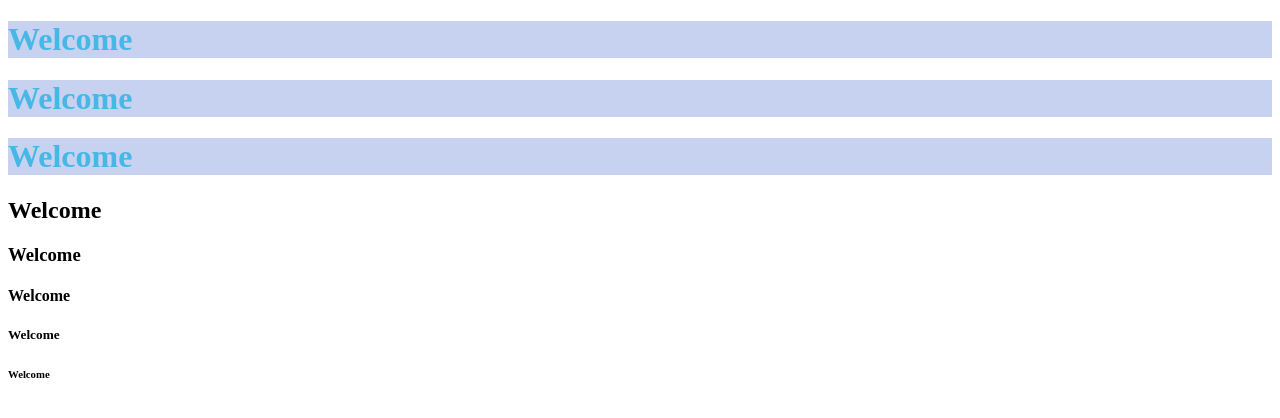
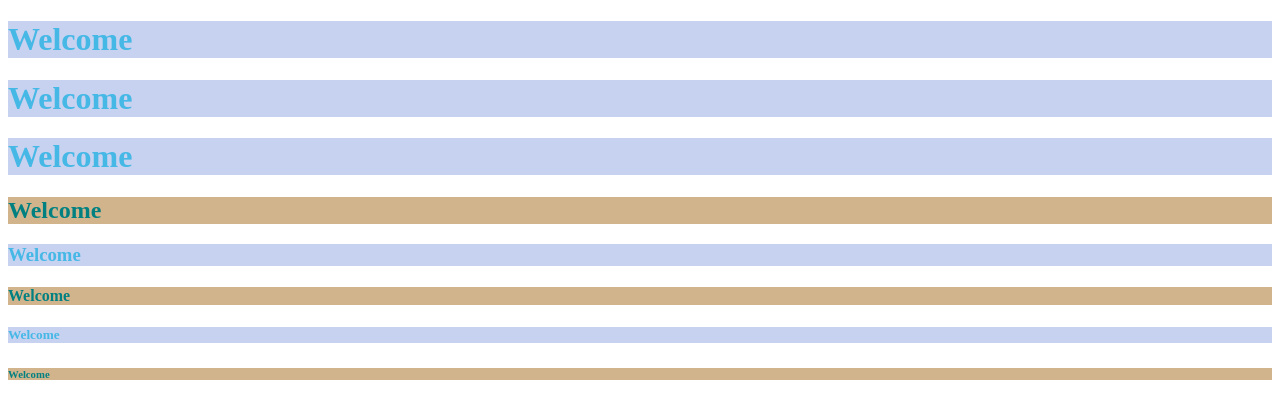
Before and after one commit to raozeeshanali/mysite, a plain HTML site: page index.html in a window 1280 px wide. Drawn offline with Linux system fonts and the light colour scheme.

Commit message:
Update index.html

```diff
--- a/index.html
+++ b/index.html
@@ -5,10 +5,14 @@
     <meta name="viewport" content="width=device-width, initial-scale=1.0">
     <title>Document</title>
     <style>
-        h1{
+        h1,h3,h5{
             background-color: rgb(199, 209, 240);
             color: rgb(69, 184, 230);
-        }
+       }
+       h2,h4,h6{
+           background-color: tan;
+           color: teal;
+       }
     </style>
 </head>
 <body>
```
